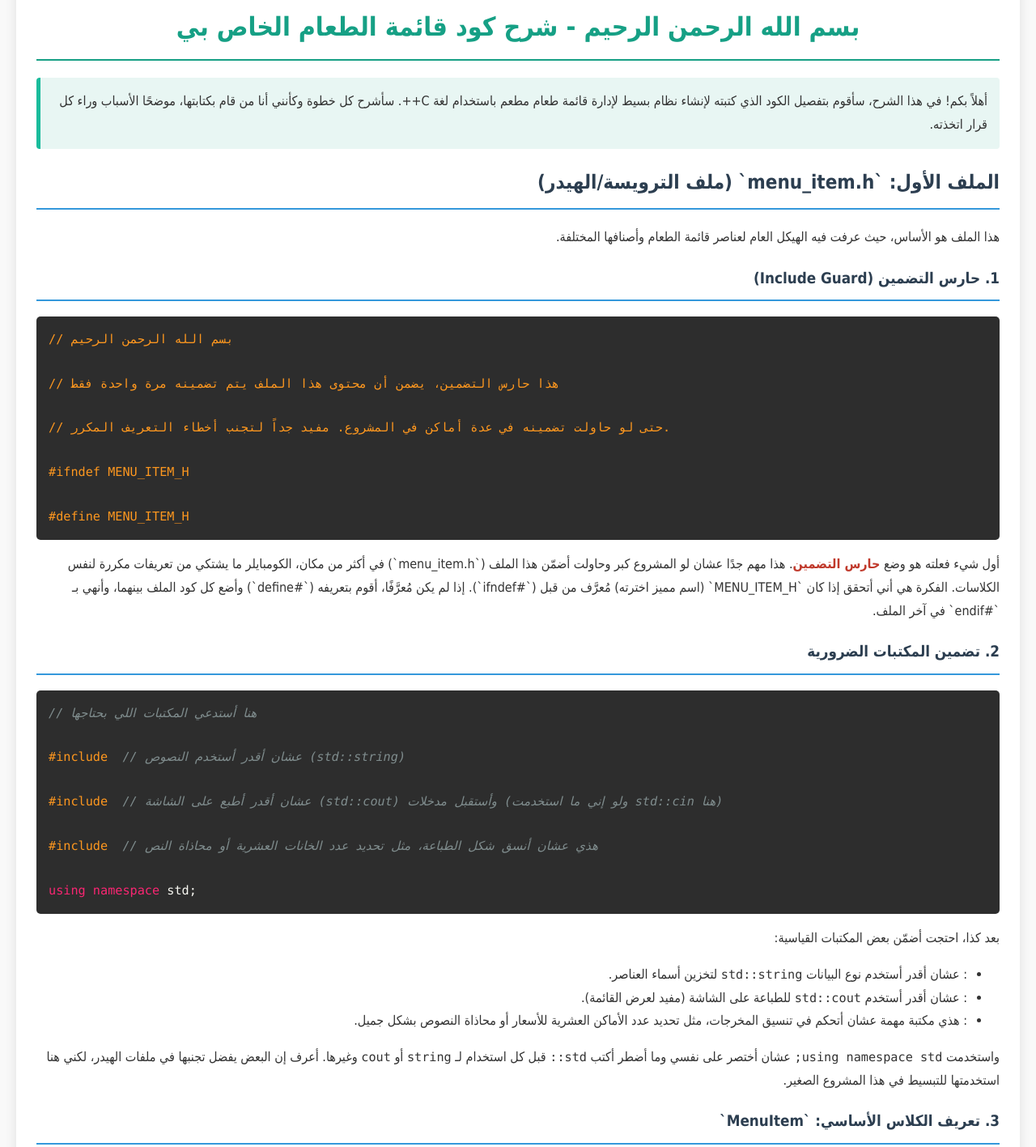
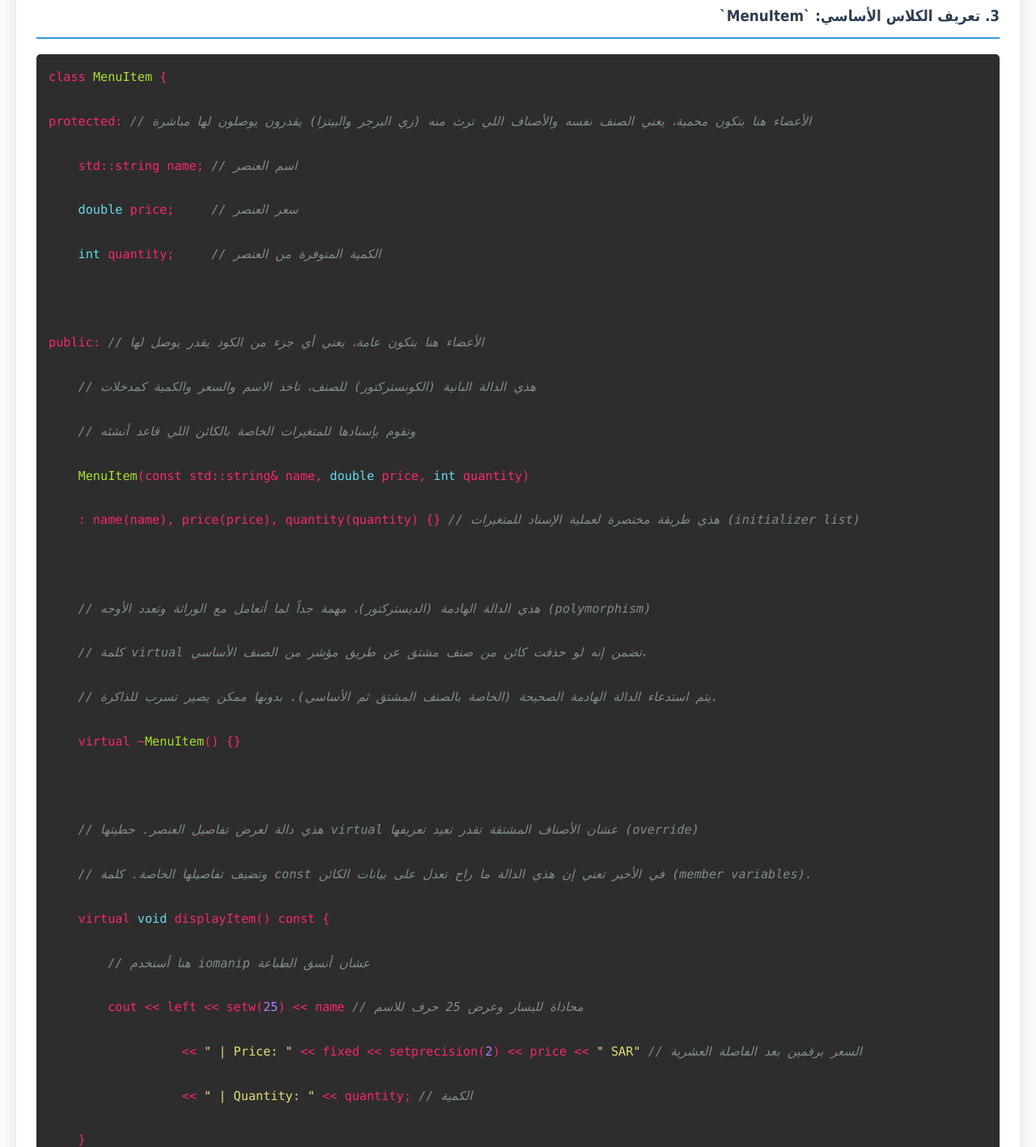
Before and after one commit to waheeb71/code, a plain HTML site: page index.html in a window 1280 px wide. Shown: the part 61-1478 px from the top of the page at 81% size. Drawn offline with Linux system fonts and the light colour scheme.

Commit message:
Update index.html

```diff
--- a/index.html
+++ b/index.html
@@ -8,7 +8,7 @@
 
     <meta name="viewport" content="width=device-width, initial-scale=1.0">
 
-    <title>شرح كود قائمة الطعام بالتفصيل</title>
+    <title>شرح الكود</title>
 
     <style>
 
@@ -156,59 +156,6 @@
 
     <div class="container">
 
-        <h1>بسم الله الرحمن الرحيم - شرح كود قائمة الطعام الخاص بي</h1>
-
-        <p class="note">أهلاً بكم! في هذا الشرح، سأقوم بتفصيل الكود الذي كتبته لإنشاء نظام بسيط لإدارة قائمة طعام مطعم باستخدام لغة C++. سأشرح كل خطوة وكأنني أنا من قام بكتابتها، موضحًا الأسباب وراء كل قرار اتخذته.</p>
-
-
-
-        <h2>الملف الأول: `menu_item.h` (ملف الترويسة/الهيدر)</h2>
-
-        <p>هذا الملف هو الأساس، حيث عرفت فيه الهيكل العام لعناصر قائمة الطعام وأصنافها المختلفة.</p>
-
-
-
-        <h3>1. حارس التضمين (Include Guard)</h3>
-
-        <pre><code class="preprocessor">// بسم الله الرحمن الرحيم
-
-// هذا حارس التضمين، يضمن أن محتوى هذا الملف يتم تضمينه مرة واحدة فقط
-
-// حتى لو حاولت تضمينه في عدة أماكن في المشروع. مفيد جداً لتجنب أخطاء التعريف المكرر.
-
-#ifndef MENU_ITEM_H
-
-#define MENU_ITEM_H</code></pre>
-
-        <p>أول شيء فعلته هو وضع <strong>حارس التضمين</strong>. هذا مهم جدًا عشان لو المشروع كبر وحاولت أضمّن هذا الملف (`menu_item.h`) في أكثر من مكان، الكومبايلر ما يشتكي من تعريفات مكررة لنفس الكلاسات. الفكرة هي أني أتحقق إذا كان `MENU_ITEM_H` (اسم مميز اخترته) مُعرَّف من قبل (`#ifndef`). إذا لم يكن مُعرَّفًا، أقوم بتعريفه (`#define`) وأضع كل كود الملف بينهما، وأنهي بـ `#endif` في آخر الملف.</p>
-
-
-
-        <h3>2. تضمين المكتبات الضرورية</h3>
-
-        <pre><code><span class="comment">// هنا أستدعي المكتبات اللي بحتاجها</span>
-
-<span class="preprocessor">#include <string></span> <span class="comment">// عشان أقدر أستخدم النصوص (std::string)</span>
-
-<span class="preprocessor">#include <iostream></span> <span class="comment">// عشان أقدر أطبع على الشاشة (std::cout) وأستقبل مدخلات (ولو إني ما استخدمت std::cin هنا)</span>
-
-<span class="preprocessor">#include <iomanip></span> <span class="comment">// هذي عشان أنسق شكل الطباعة، مثل تحديد عدد الخانات العشرية أو محاذاة النص</span>
-
-<span class="keyword">using namespace</span> std;</code></pre>
-
-        <p>بعد كذا، احتجت أضمّن بعض المكتبات القياسية:</p>
-
-        <ul>
-
-            <li><code><string></code>: عشان أقدر أستخدم نوع البيانات <code>std::string</code> لتخزين أسماء العناصر.</li>
-
-            <li><code><iostream></code>: عشان أقدر أستخدم <code>std::cout</code> للطباعة على الشاشة (مفيد لعرض القائمة).</li>
-
-            <li><code><iomanip></code>: هذي مكتبة مهمة عشان أتحكم في تنسيق المخرجات، مثل تحديد عدد الأماكن العشرية للأسعار أو محاذاة النصوص بشكل جميل.</li>
-
-        </ul>
-
-        <p>واستخدمت <code>using namespace std;</code> عشان أختصر على نفسي وما أضطر أكتب <code>std::</code> قبل كل استخدام لـ <code>string</code> أو <code>cout</code> وغيرها. أعرف إن البعض يفضل تجنبها في ملفات الهيدر، لكني هنا استخدمتها للتبسيط في هذا المشروع الصغير.</p>
 
 
 
@@ -800,7 +747,7 @@ using namespace std;</code></pre>
 
 
 
-        <p class="note">وهكذا، أكون قد شرحت الكود الذي كتبته بالتفصيل، موضحًا كل خطوة والغرض منها. آمل أن يكون الشرح واضحًا ومفيدًا!</p>
+        <p class="note">وهكذا، أكون قد شرحت الكود الذي كتبته بالتفصيل !</p>
 
     </div>
 
```
